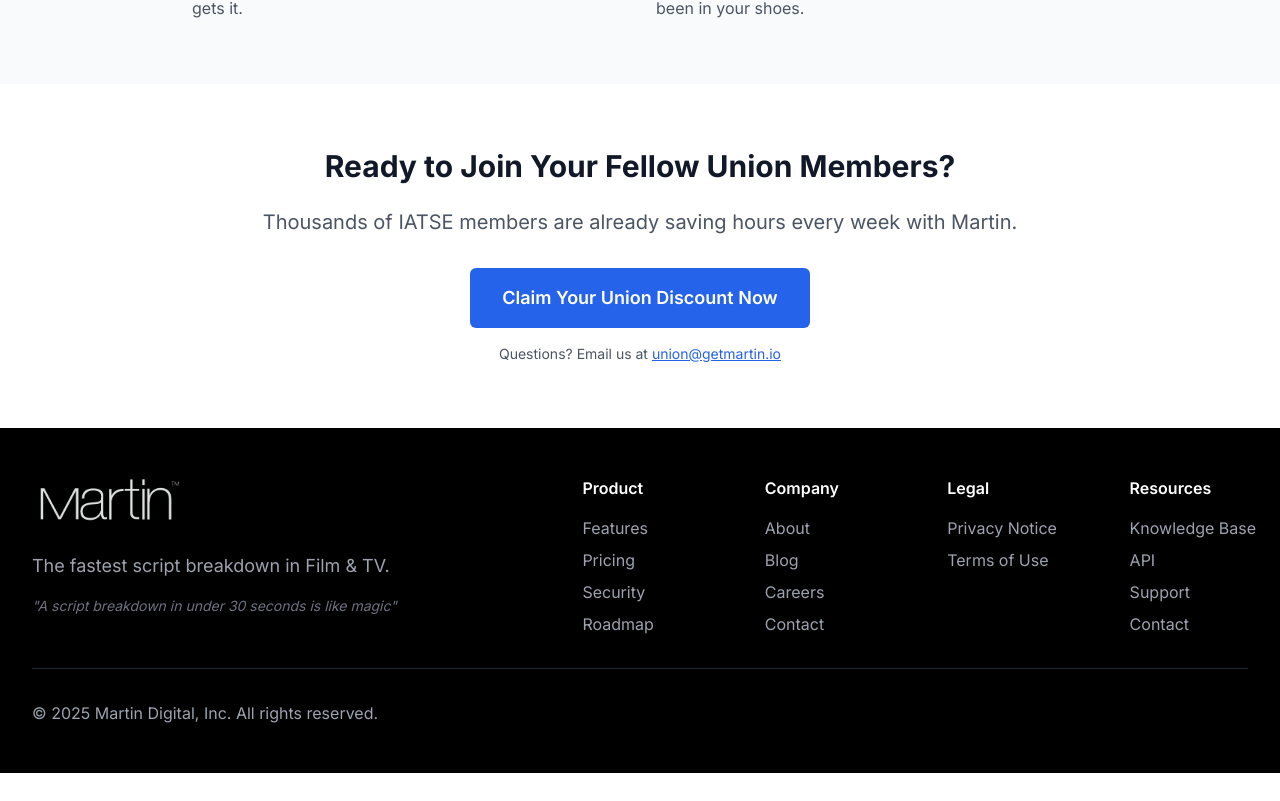
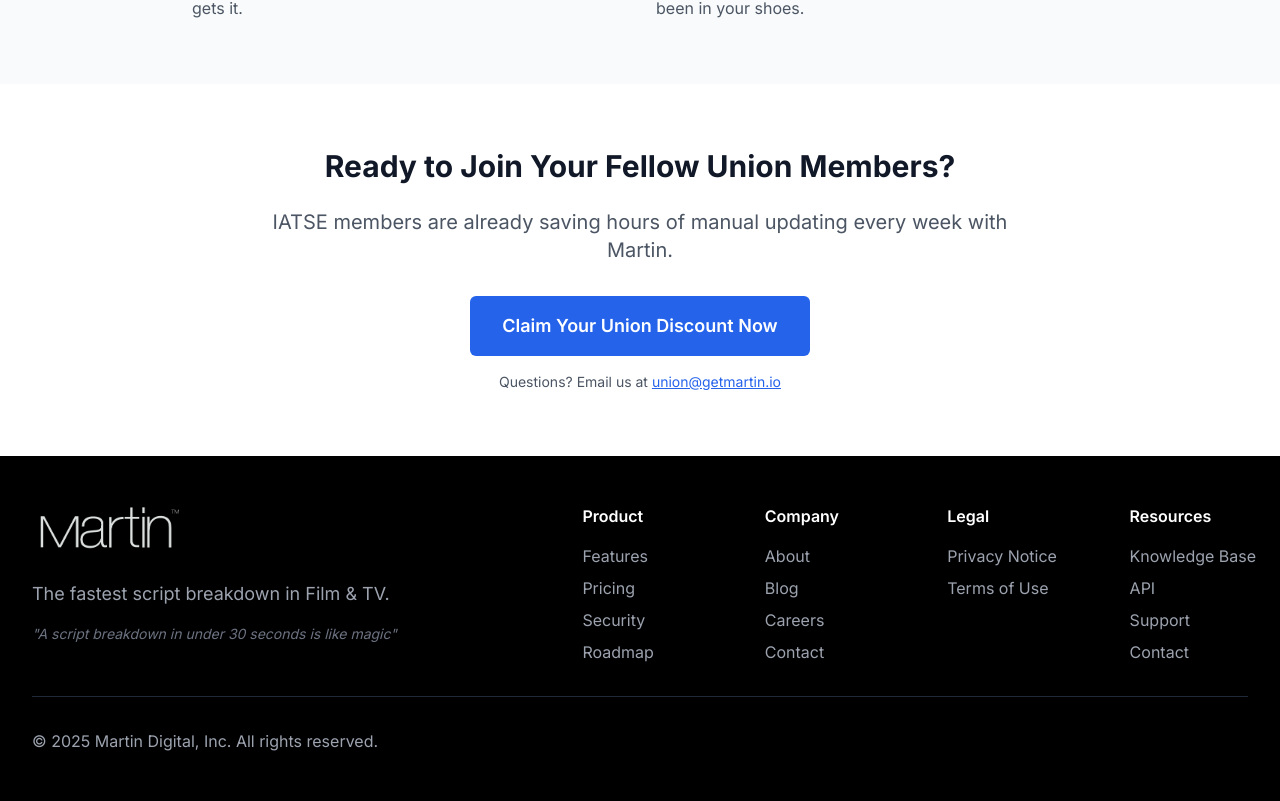
Before and after one commit to JJCinergy/martin-marketing-site, a Next.js app: page /iatse in a window 1280 px wide. Shown: the part 1743-2544 px from the top of the page. Before the commit the page ends 2516 px from the top, so only its background shows below. Built offline with nearby package versions, Linux system fonts and the light colour scheme.

Commit message:
Update CTA text to focus on manual updating time savings

```diff
--- a/app/iatse/page.tsx
+++ b/app/iatse/page.tsx
@@ -149,7 +149,7 @@
               Ready to Join Your Fellow Union Members?
             </h2>
             <p className="text-xl text-gray-600 mb-8">
-              Thousands of IATSE members are already saving hours every week with Martin.
+              IATSE members are already saving hours of manual updating every week with Martin.
             </p>
             <a
               href="https://martin-digital-inc.outseta.com/auth?widgetMode=register&planUid=gWKVZM9p&planPaymentTerm=month&skipPlanOptions=true#o-anonymous"
```
